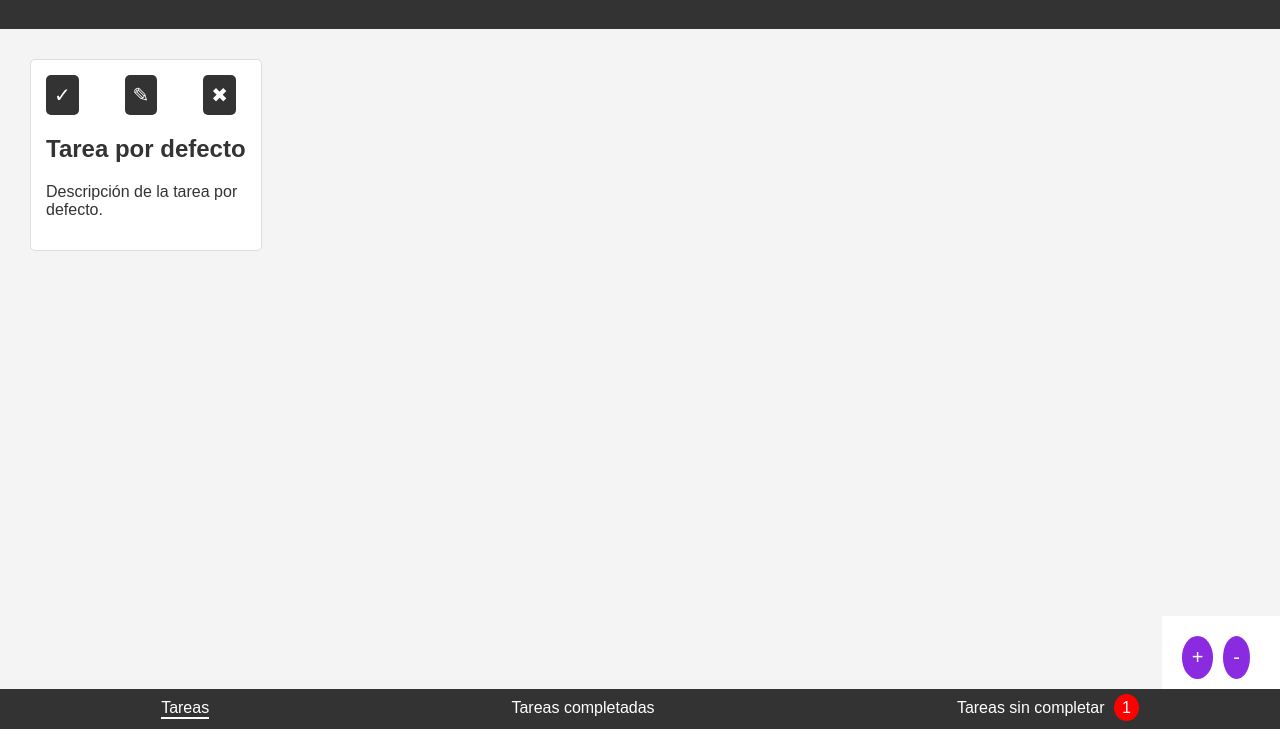
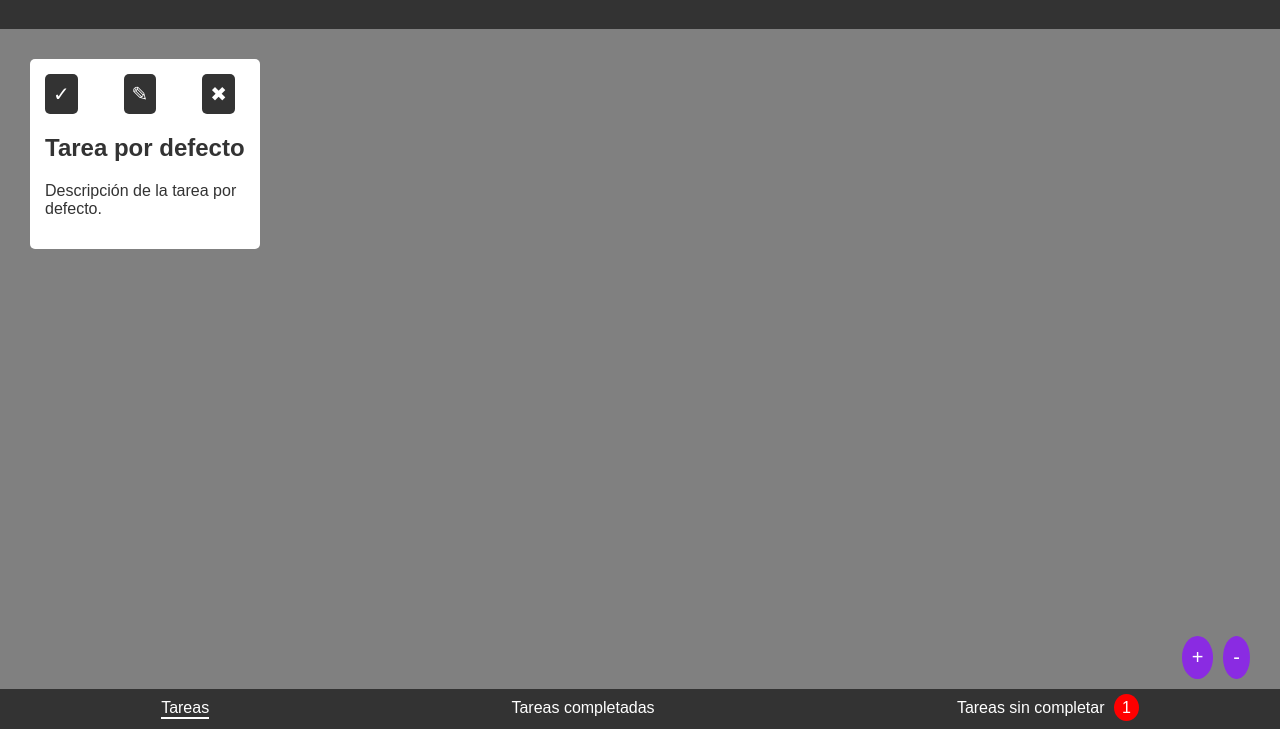
Before and after one commit to izanmontaos/izanmontaos.github.io, a plain HTML site: page index.html in a window 1280 px wide. Shown: the part 71-800 px from the top of the page. Drawn offline with Linux system fonts and the light colour scheme.

Commit message:
Update style.css
Cambio de colores a Gris

```diff
--- a/style.css
+++ b/style.css
@@ -2,7 +2,7 @@ body {
     font-family: 'Arial', sans-serif;
     margin: 0;
     padding: 0;
-    background-color: #f4f4f4;
+    background-color: grey;
     color: #333;
 }
 
@@ -64,7 +64,7 @@ main {
 }
 
 .task {
-    border: 1px solid #ddd;
+    border: 1px solid z;
     border-radius: 5px;
     padding: 15px;
     margin: 10px;
@@ -126,7 +126,7 @@ nav a.active {
     bottom: 0;
     margin-bottom: 30px;
     right: 0;
-    background-color: white;
+    background-color: grey;
     color: black;
     padding: 20px;
     display: flex;
```
